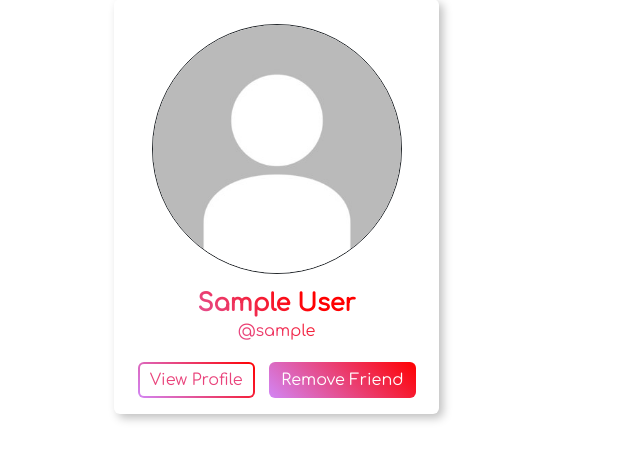
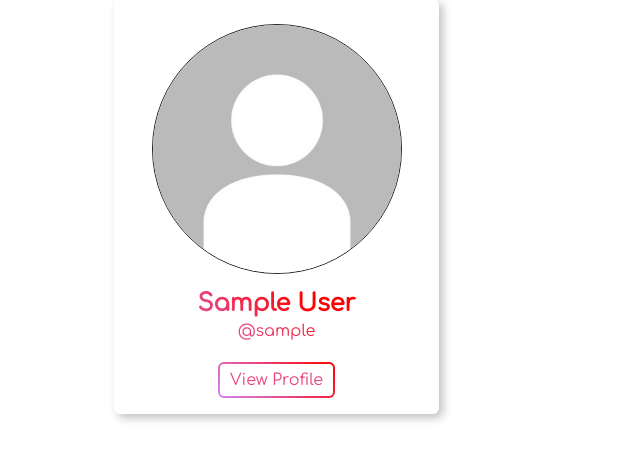
Before and after one commit to EvanPeacock/Senior-Project-MW-11, a Django app: a page that uses recommender/templates/recommender/followers.html in a window 1280 px wide. Shown: the part 176-638 px from the top of the page, without its empty margins (0-640 px from the left). Run offline with Django 3.2, Linux system fonts and the light colour scheme; a user stored in the database is signed in; tables that the repository leaves empty hold one stand-in row (values such as "Sample post"); some libraries are stand-ins or nearby versions.

Commit message:
minor bug fixes to followers and artist search

```diff
--- a/recommender/templates/recommender/followers.html
+++ b/recommender/templates/recommender/followers.html
@@ -35,9 +35,6 @@
                   <h5 class="card-title">{{ friend.first_name }} {{ friend.last_name }}</h5>
                   <h6 class="card-subtitle" style="margin-bottom: 20px">@{{ friend }}</h6>
                   <a href={% url 'recommender:get_profile' friend %} class="btn btn-outline-custom">View Profile</a>
-                  {% if user_name == request.user.username %}
-                  <a href={% url 'recommender:remove_friend' friend %} class="btn btn-custom" style="margin-left: 10px">Remove Friend</a>
-                    {% endif %}
                 </div>
                 </div>
             </div>
```
